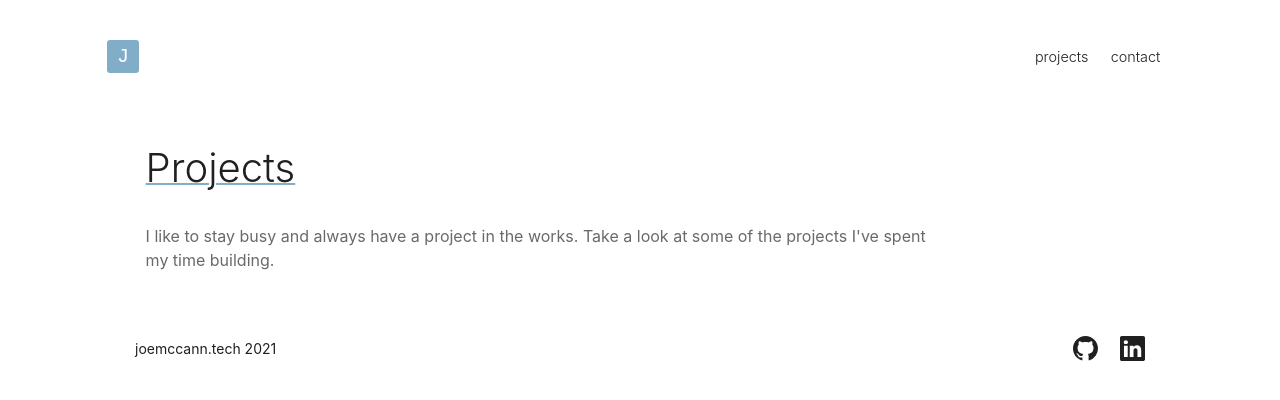
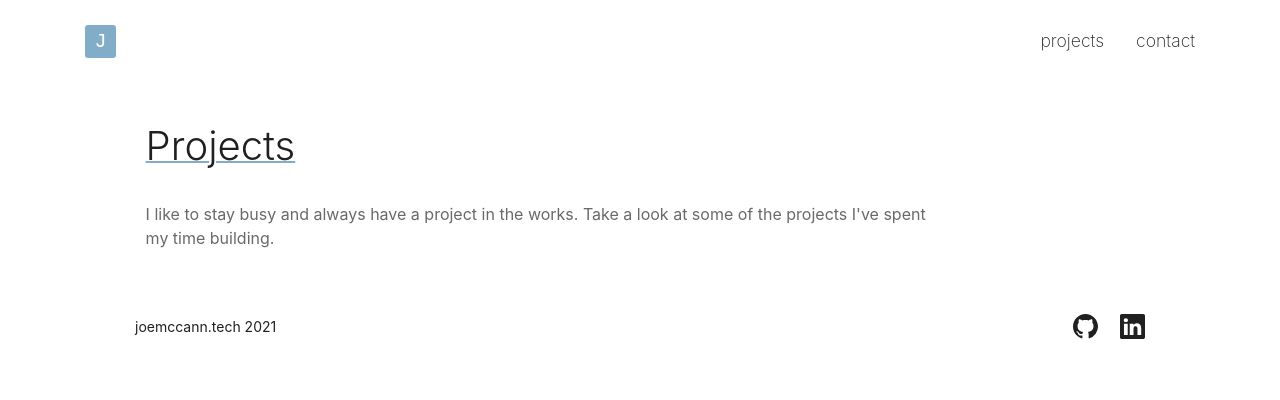
Before and after one commit to the-rabblerouser/portfolio, a Next.js app: page /projects in a window 1280 px wide. Shown: the top 400 px of the page. Built offline with nearby package versions, Linux system fonts and the light colour scheme; no server answers; the database is empty.

Commit message:
nvabar css now mobile first

```diff
--- a/components/Navbar.js
+++ b/components/Navbar.js
@@ -7,14 +7,13 @@ const Navbar = () => {
 	return (
 		<>
 			<nav className={styles.nav}>
-				<div className={styles.container}>
 				<div className={styles.navbarAlignment}>
 					<Link href="/">
 						<a className={styles.title}>
 							<div className={styles.logo}>J</div>
 						</a>
 					</Link>
-						<div className={styles.sectionNavs}>
+					<div>
 						<Link href="/projects">
 							<a className={styles.links}>projects</a>
 						</Link>
@@ -23,7 +22,6 @@ const Navbar = () => {
 						</Link>
 					</div>
 				</div>
-				</div>
 			</nav>
 		</>
 	);
--- a/styles/Home.module.css
+++ b/styles/Home.module.css
@@ -51,7 +51,7 @@
 	height: 15rem;
 	width: 100%;
 	margin-top: 4rem;
-	margin-bottom: 5.5rem;
+	margin-bottom: 6rem;
 }
 
 /* About Section */
--- a/styles/Navbar.module.css
+++ b/styles/Navbar.module.css
@@ -1,40 +1,16 @@
 .nav {
 	background-color: var(--bg-color);
-	font-weight: 600;
 	z-index: 1000;
 	/* box-shadow: 0 0 3px 3px rgba(0, 0, 0, 0.2); */
 	position: relative;
-	width: 100%;
 	top: 0 !important;
 }
 
-.container {
-	margin: 1rem auto;
-	padding: 0 1.4em;
-}
 .navbarAlignment {
 	display: flex;
-	height: 55px;
-
 	align-items: center;
 	justify-content: space-between;
-	padding-top: 0.5em;
-	font-weight: 300;
-}
-.sectionNavs {
-	width: 10rem;
-	display: flex;
-	justify-content: space-evenly;
-	align-items: center;
-}
-
-.logo {
-	font-family: 'Inconsolata', monospace;
-	color: #fff;
-	background-color: var(--accent-color);
-	padding: 0.1rem 0.6rem 0.1rem 0.6rem;
-	margin-right: 0.8rem;
-	border-radius: 10%;
+	font-weight: 200;
 }
 
 .title {
@@ -52,19 +28,28 @@
 	text-decoration-color: var(--accent-color);
 }
 
+.logo {
+	font-family: 'Inconsolata', monospace;
+	font-weight: 200;
+	font-size: 20px;
+	color: #fff;
+	background-color: var(--accent-color);
+	text-decoration: none;
+	padding: 0.1rem 0.6rem 0.1rem 0.6rem;
+	border-radius: 10%;
+}
+
 .links {
 	font-family: var(--body-font);
 	background-color: transparent;
 	color: var(--title-color);
-	font-size: 14.4px;
-	margin-left: 10px;
+	font-size: 1rem;
+	margin-left: 1.5rem;
 }
 
 .links:hover {
 	background-color: transparent;
 	color: var(--title-color);
-	font-size: 14.4px;
-	margin-left: 10px;
 	text-decoration: underline;
 	text-decoration-color: var(--accent-color);
 }
@@ -81,11 +66,56 @@
 	box-shadow: none;
 }
 
-@media (max-width: 768px) {
-	.sectionNavs {
-		width: 6rem;
+@media (min-width: 768px) {
+	.nav {
+		background-color: var(--bg-color);
+		z-index: 1000;
+		/* box-shadow: 0 0 3px 3px rgba(0, 0, 0, 0.2); */
+		position: relative;
+		top: 0 !important;
+	}
+
+	.navbarAlignment {
 		display: flex;
-		justify-content: space-evenly;
-		align-items: flex-end;
+		align-items: center;
+		justify-content: space-between;
+		font-weight: 200;
 	}
+
+	.logo {
+		font-family: 'Inconsolata', monospace;
+		color: #fff;
+		background-color: var(--accent-color);
+		padding: 0.1rem 0.6rem 0.1rem 0.6rem;
+		margin-right: 0.8rem;
+		border-radius: 10%;
+	}
+
+	.links {
+		font-family: var(--body-font);
+		background-color: transparent;
+		color: var(--title-color);
+		font-size: 1.1rem;
+		margin-left: 2rem;
+	}
+
+	.links:hover {
+		background-color: transparent;
+		color: var(--title-color);
+		text-decoration: underline;
+		text-decoration-color: var(--accent-color);
+	}
+
+	.button {
+		background-color: transparent;
+		border: none;
+		cursor: pointer;
+		margin-left: 0.2rem;
+		margin-bottom: 0.15rem;
+	}
+	.button:focus {
+		outline: none;
+		box-shadow: none;
+	}
+	/*  */
 }
```
Lines whose indentation alone changed are shown as unchanged.
